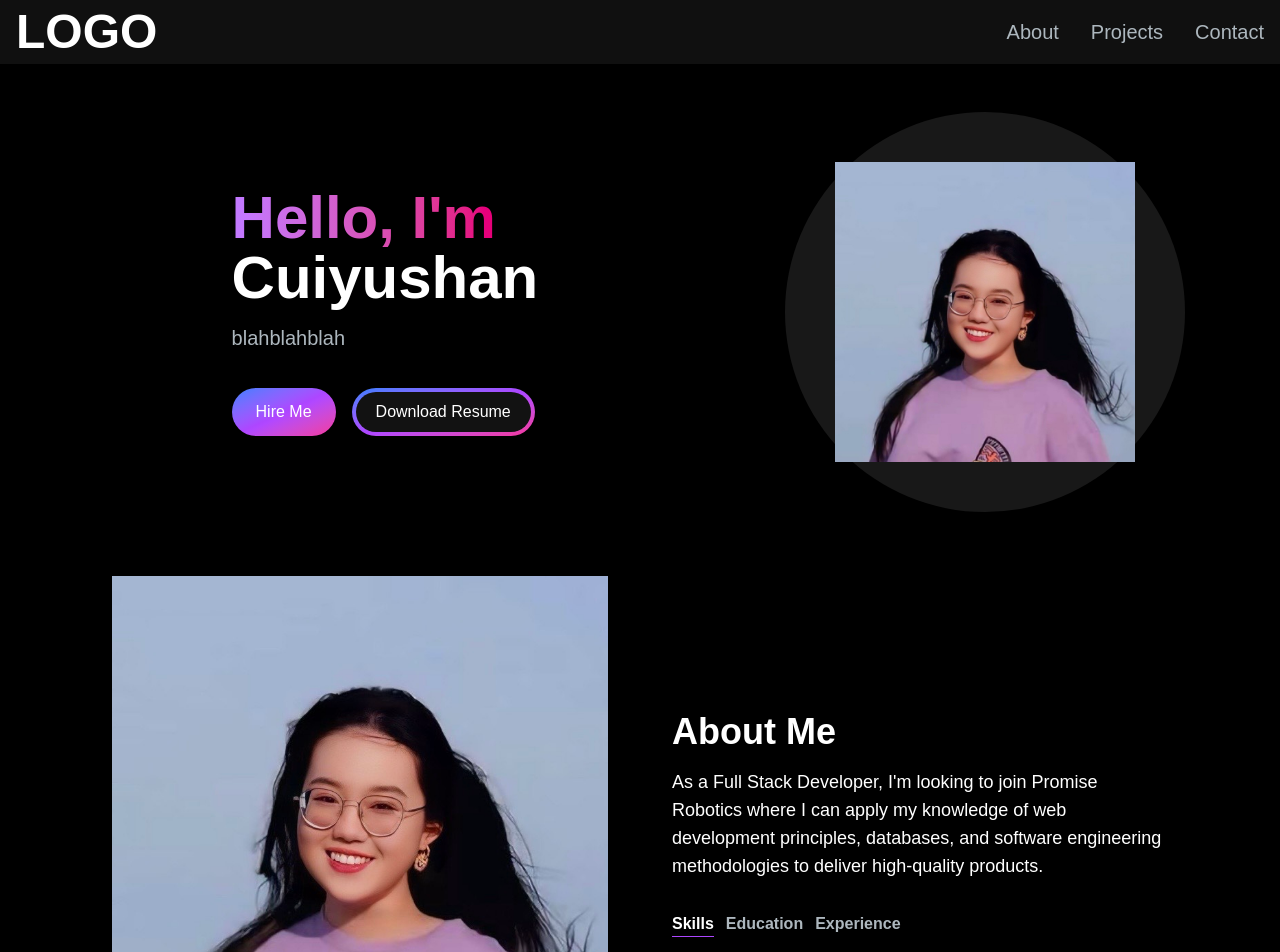
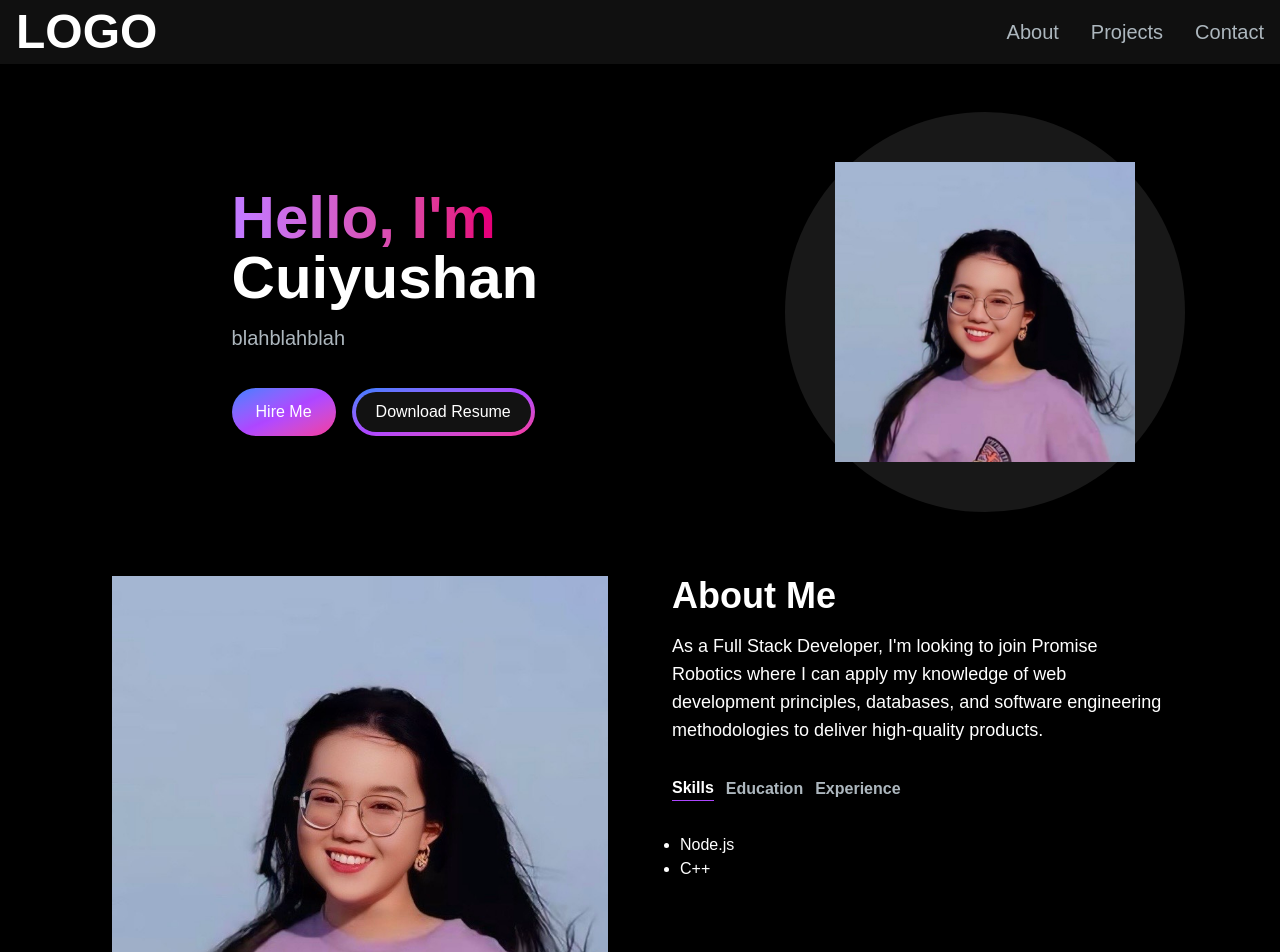
Before and after one commit to Cuiyushan-Ni/portfolio-website, a Next.js app: page / in a window 1280 px wide. Shown: the top 952 px of the page. Built offline with nearby package versions, Linux system fonts and the light colour scheme.

Commit message:
Skills, Education, Experience button and the content

```diff
--- a/src/app/components/AboutSection.jsx
+++ b/src/app/components/AboutSection.jsx
@@ -2,40 +2,41 @@
 import React, { useState, useTransition }  from 'react'
 import Image from "next/image";
 import TabButton from "./TabButton";
+
 
 const TAB_DATA = [
     {
         title: "Skills",
         id: "skills",
         content: (
-            <ul>
+            <ul className="list-disc pl-2">
                 <li>Node.js</li>
                 <li>C++</li>
             </ul>
-        )
+        ),
     },
     {
         title: "Education",
         id: "education",
         content: (
-            <ul>
+            <ul className="list-disc pl-2">
                 <li>University of Toronto</li>
                 <li>Major in Computer Engineering</li>
                 <li>Minor in Artificial Intelligence</li>
             </ul>
-        )
+        ),
     },
     {
         title: "Experience",
         id: "experience",
         content: (
-            <ul>
+            <ul className="list-disc pl-2">
                 <li>Software Developer</li>
                 <li>Data Analyst</li>
             </ul>
-        )
-    }
-]
+        ),
+    },
+];
 
 const AboutSection = () => {
     const [tab, setTab] = useState("skills");
@@ -50,13 +51,13 @@
     <section className="text-white">
         <div className="md:grid md:grid-cols-2 gap-8 items-center py-8 px-4 xl:gap-16 sm:py-16 xl:px-16">
             <Image src="/images/hero-image.jpeg" alt="a image" width={500} height={500} />
-            <div>
+            <div className="mt-4 md:mt-0 text-left flex flex-col h-full">
                 <h2 className="text-4xl font-bold text-white mb-4">About Me</h2>
                 <p className="text-base lg:text-lg">
                     As a Full Stack Developer, I'm looking to join Promise Robotics where I can apply my knowledge of web development
 principles, databases, and software engineering methodologies to deliver high-quality products.
                 </p>
-                <div className="flex flex-row mt-8">
+                <div className="flex flex-row justify-start mt-8">
                     <TabButton selectTab={() => handleTabChange("skills")} active={tab === "skills"}>
                        {" "}
                        Skills{" "}
@@ -69,8 +70,8 @@
                         {" "}
                         Experience {" "}
                     </TabButton>
-
                 </div>
+                <div className="mt-8">{TAB_DATA.find((t) => t.id === tab).content}</div>
             </div>
         </div>
     </section>
```
